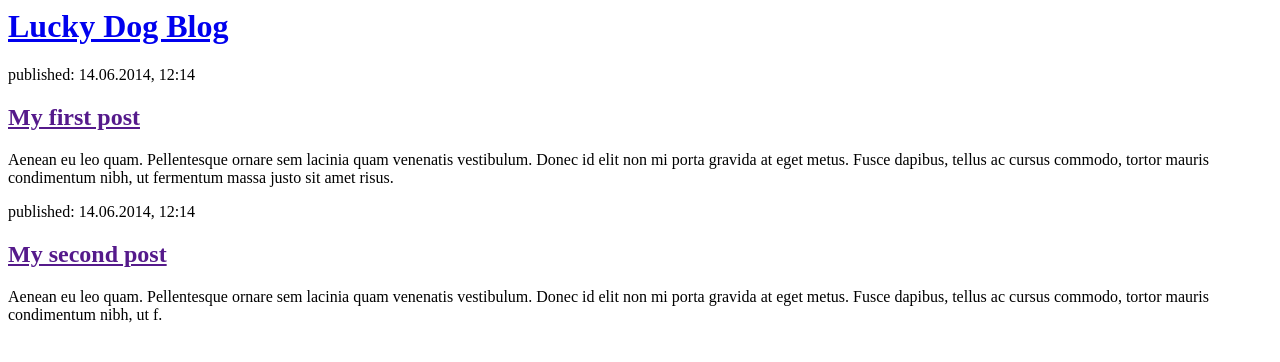
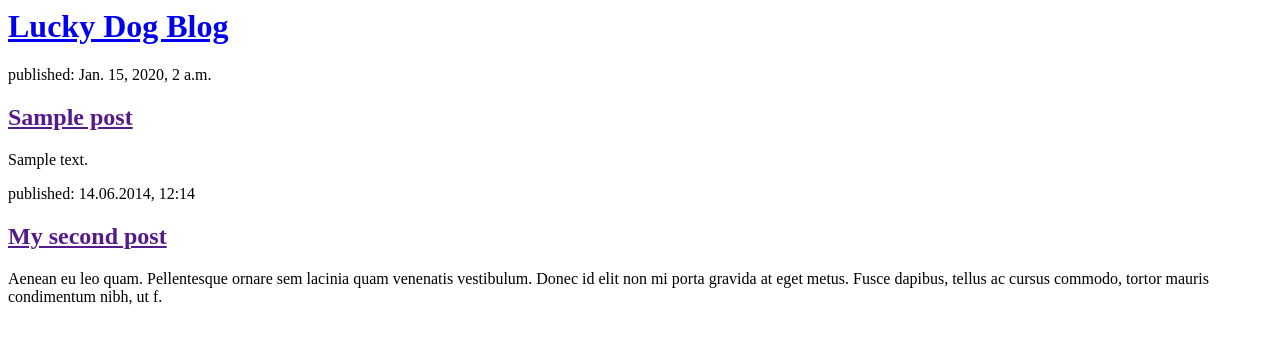
Before and after one commit to luckytheyukondog/my-first-blog, a Django app: page / in a window 1280 px wide. Shown: the top 362 px of the page. Run offline with Django 3.2, Linux system fonts and the light colour scheme; tables that the repository leaves empty hold one stand-in row (values such as "Sample post").

Commit message:
Modified templates to display posts from database

```diff
--- a/blog/templates/blog/post_list.html
+++ b/blog/templates/blog/post_list.html
@@ -5,13 +5,13 @@
     <body>
         <div>
             <h1><a href="/">Lucky Dog Blog</a></h1>
-        </div>
-
-        <div>
-            <p>published: 14.06.2014, 12:14</p>
-            <h2><a href="">My first post</a></h2>
-            <p>Aenean eu leo quam. Pellentesque ornare sem lacinia quam venenatis vestibulum. Donec id elit non mi porta gravida at eget metus. Fusce dapibus, tellus ac cursus commodo, tortor mauris condimentum nibh, ut fermentum massa justo sit amet risus.</p>
-        </div>
+       {% for post in posts %}
+    <div>
+        <p>published: {{ post.published_date }}</p>
+        <h2><a href="">{{ post.title }}</a></h2>
+        <p>{{ post.text|linebreaksbr }}</p>
+    </div>
+{% endfor %}
 
         <div>
             <p>published: 14.06.2014, 12:14</p>
--- a/blog/views.py
+++ b/blog/views.py
@@ -1,4 +1,7 @@
 from django.shortcuts import render
+from .models import Post
+from django.utils import timezone
 
 def post_list(request):
-    return render(request, 'blog/post_list.html', {})
+    posts = Post.objects.all()
+    return render(request, 'blog/post_list.html', {'posts': posts})
```
